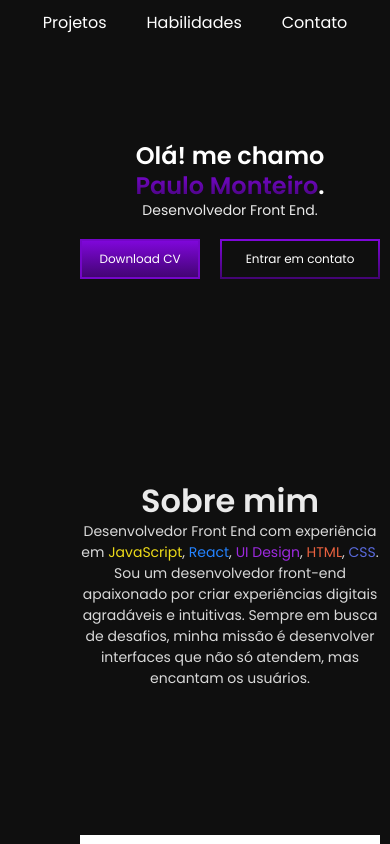
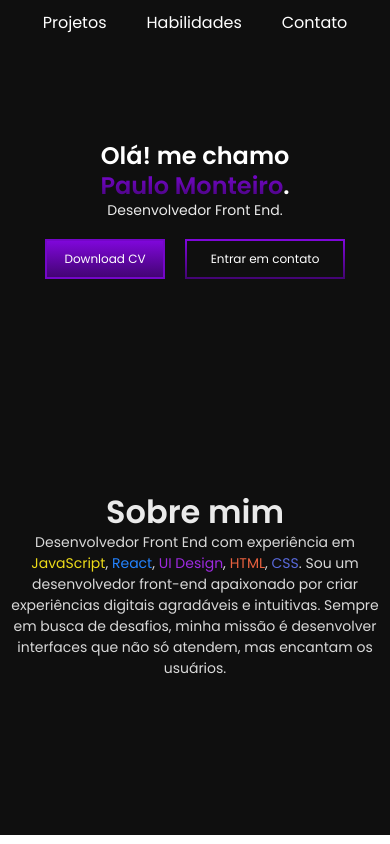
Before and after one commit to paulomonteiro3/portfolio, a React (Vite) app: page / in a window 390 px wide. Shown: the top 844 px of the page. Built offline with nearby package versions, Linux system fonts and the light colour scheme.

Commit message:
ajustes no responsivo

```diff
--- a/src/Componentes/Introducao/Introducao.module.css
+++ b/src/Componentes/Introducao/Introducao.module.css
@@ -196,7 +196,7 @@
   .apresentacao p {
     font-size: .875rem;
   }
-  .container {
+  :global(.container) {
     padding: 0;
   }
 }
```
